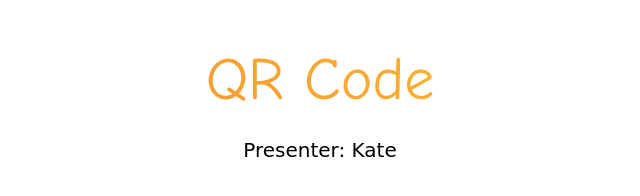
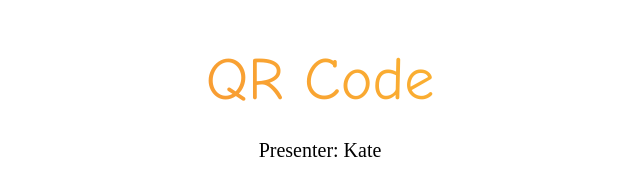
Before and after one commit to kate1125/presentation-cover, a plain HTML site: page index.html in a window 1280 px wide. Shown: the full height of the page, 320-960 px from the left. Drawn offline with Linux system fonts and the light colour scheme.

Commit message:
modify font type

```diff
--- a/tpoic.css
+++ b/tpoic.css
@@ -62,7 +62,6 @@ table {
 
 }
 .topic p{
-    font-family: Bradley Hand, cursive;
     font-size: 20px;
     color: black;
     text-align: center;
```
